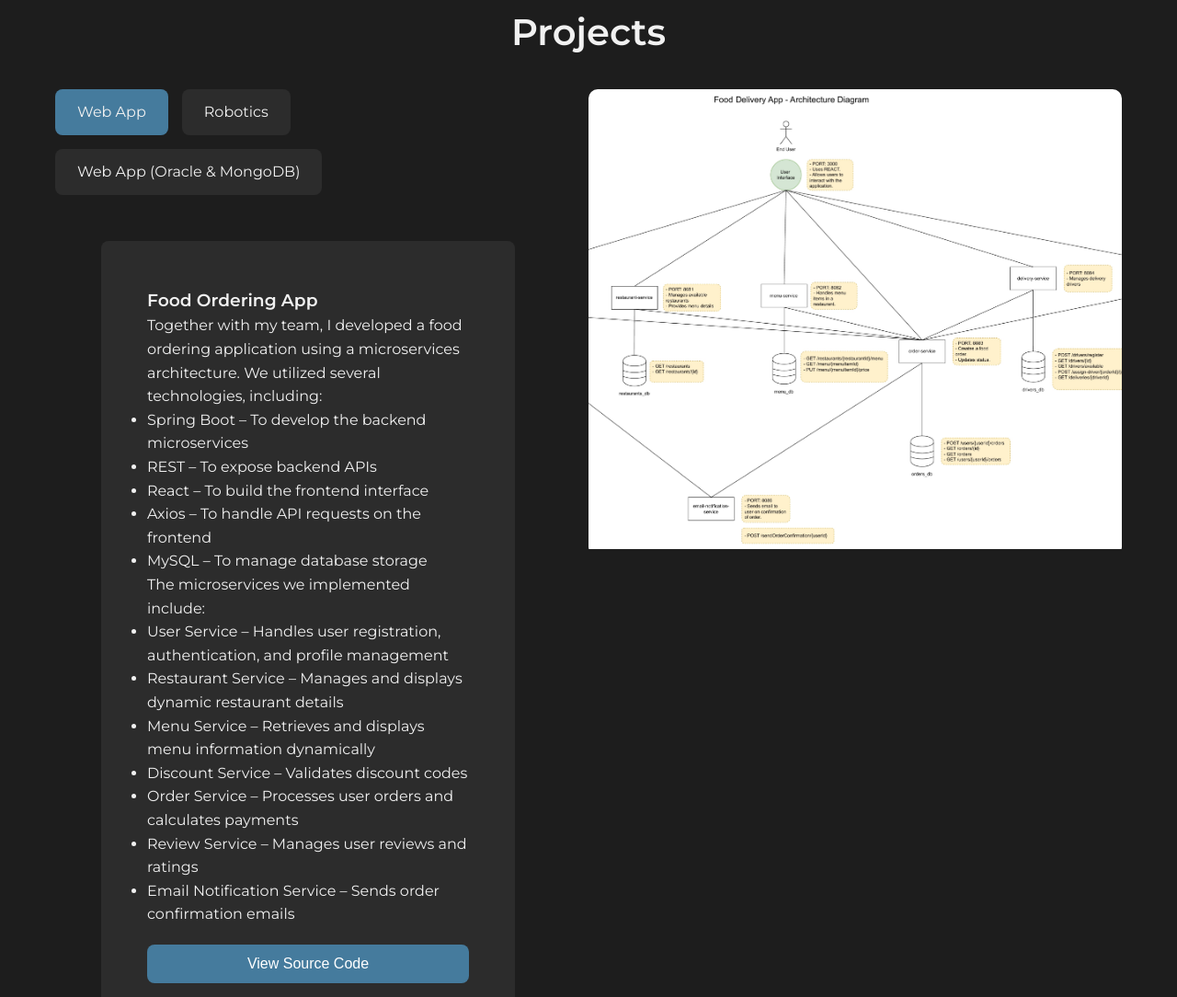
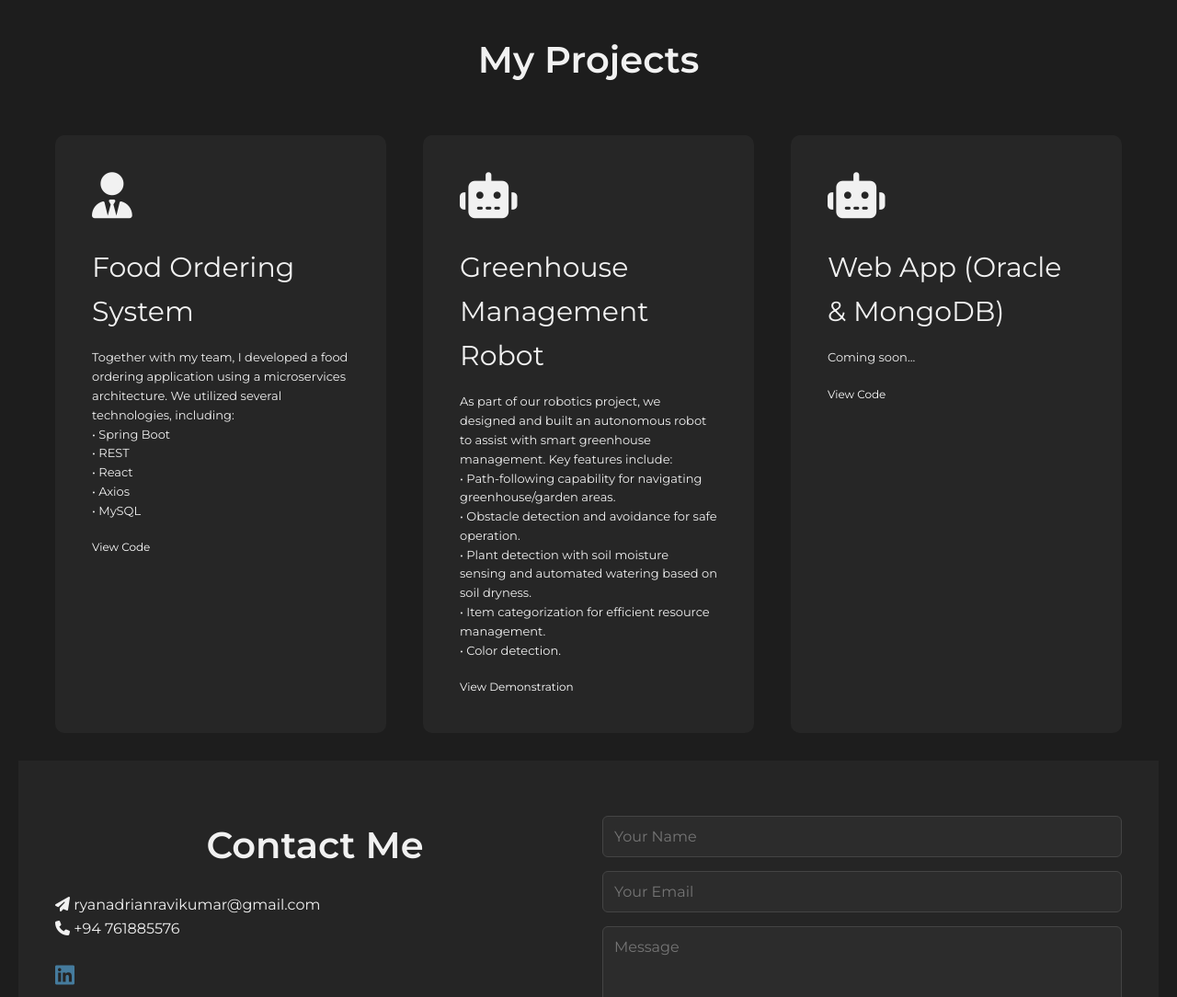
Before and after one commit to RyanAdrianRavikumar/portfolio, a plain HTML site: page index.html in a window 1280 px wide. Shown: the part 1631-2715 px from the top of the page at 92% size. Drawn offline with Linux system fonts and the light colour scheme.

Commit message:
altered the projects sections

```diff
--- a/index.html
+++ b/index.html
@@ -72,88 +72,52 @@
             </div>
         </section>
 
-        <div id="projects">
+        <div id="services">
             <div class="container">
-                <h1 class="sub-title">Projects</h1>
-                <div class="projects-wrapper">
-                    <div class="projects-tabs">
-                        <div class="project-tab-header">
-                            <div class="project-tab-links active-link" onclick="openProject('project1')">Web App</div>
-                            <div class="project-tab-links" onclick="openProject('project2')">Robotics</div>
-                            <div class="project-tab-links" onclick="openProject('project3')">Web App (Oracle & MongoDB)</div>
-                        </div>
+                <h1 class="sub-title">My Projects</h1>
+                <div class="services-list">
+                    <div>
+                        <i class="fa-solid fa-user-tie"></i>
+                        <h2>Food Ordering System</h2>
+                        <p>Together with my team, I developed a food ordering application using a microservices architecture. We utilized several technologies, including:
+                            <br>
+                            • Spring Boot
+                            <br>
+                            • REST
+                            <br>
+                            • React
+                            <br>
+                            • Axios
+                            <br>
+                            • MySQL
+                        </p>
 
-                        <div class="project-tab-content active-tab" id="project1">
-                            <h3>Food Ordering App</h3>
-                            <p>Together with my team, I developed a food ordering application using a microservices architecture. We utilized several technologies, including:</p>
-                            <ul>
-                                <li>Spring Boot – To develop the backend microservices</li>
-                                <li>REST – To expose backend APIs</li>
-                                <li>React – To build the frontend interface</li>
-                                <li>Axios – To handle API requests on the frontend</li>
-                                <li>MySQL – To manage database storage</li>
-                            </ul>
-                            <p>The microservices we implemented include:</p>
-                            <ul>
-                                <li>User Service – Handles user registration, authentication, and profile management</li>
-                                <li>Restaurant Service – Manages and displays dynamic restaurant details</li>
-                                <li>Menu Service – Retrieves and displays menu information dynamically</li>
-                                <li>Discount Service – Validates discount codes</li>
-                                <li>Order Service – Processes user orders and calculates payments</li>
-                                <li>Review Service – Manages user reviews and ratings</li>
-                                <li>Email Notification Service – Sends order confirmation emails</li>
-                            </ul>
-                            <button class="btn-project1">
-                                <a href="https://github.com/RyanAdrianRavikumar/food-delivery-app.git" target="_blank">
-                                    View Source Code
-                                </a>
-                            </button>
-                        </div>
-
-                        <div class="project-tab-content" id="project2">
-                            <h3>Greenhouse/Garden Management Robot</h3>
-                            <p>As part of our robotics project, we designed and built an autonomous robot to assist with smart greenhouse management. This project enhanced our skills in robotics, sensor integration, and automation.</p>
-                            <p>Key features include:</p>
-                            <ul>
-                                <li>Path-following capability for navigation</li>
-                                <li>Obstacle detection and avoidance</li>
-                                <li>Plant detection with soil moisture sensing</li>
-                                <li>Automated watering system</li>
-                                <li>Item categorization system</li>
-                                <li>Color detection capabilities</li>
-                            </ul>
-                        </div>
-
-                        <div class="project-tab-content" id="project3">
-                            <h3>Urban Food Marketplace</h3>
-                            <p>Web application using Oracle DB and MongoDB for managing urban agricultural product listings and customer reviews. Developed with:</p>
-                            <ul>
-                                <li>Full-stack JavaScript implementation</li>
-                                <li>Hybrid database architecture</li>
-                                <li>Geolocation-based product listings</li>
-                                <li>User review and rating system</li>
-                            </ul>
-                        </div>
+                        <a href="https://github.com/RyanAdrianRavikumar/food-delivery-app.git" target="_blank">View Code</a>
                     </div>
-
-                    <div class="projects-media">
-                        <div class="project-media active-media" id="project1-media">
-                            <img src="assets/projects/ead-2/architecture.jpeg" alt="Food App Architecture" class="project-image">
-                        </div>
-                        <div class="project-media" id="project2-media">
-                            <img src="assets/projects/robotics/robot.jpeg" alt="Gardening Robot" class="project-image">
-                            <video controls class="project-video">
-                                <source src="assets/projects/robotics/robot.mov" type="video/mp4">
-                            </video>
-                        </div>
-                        <div class="project-media" id="project3-media">
-                            <img src="assets/project3.png" alt="Marketplace Interface" class="project-image">
-                            <video controls class="project-video">
-                                <source src="assets/project3-video.mp4" type="video/mp4">
-                            </video>
-                        </div>
+                    <div>
+                        <i class="fa-solid fa-robot"></i>
+                        <h2>Greenhouse Management Robot</h2>
+                        <p>As part of our robotics project, we designed and built an autonomous robot to assist with smart greenhouse management. Key features include:
+                            <br>
+                            • Path-following capability for navigating greenhouse/garden areas.
+                            <br>
+                            • Obstacle detection and avoidance for safe operation.
+                            <br>
+                            • Plant detection with soil moisture sensing and automated watering based on soil dryness.
+                            <br>
+                            • Item categorization for efficient resource management.
+                            <br>
+                            • Color detection.</p>
+                        <a href="https://youtu.be/CPZzRW4a6wI?si=bJJMTAq7snqsdWZK">View Demonstration</a>
+                    </div>
+                    <div>
+                        <i class="fa-solid fa-robot"></i>
+                        <h2>Web App (Oracle & MongoDB)</h2>
+                        <p>Coming soon...</p>
+                        <a href="">View Code </a>
                     </div>
                 </div>
+
             </div>
         </div>
 
--- a/styles.css
+++ b/styles.css
@@ -242,128 +242,49 @@ main {
     font-weight: 600;
 }
 
-/* Projects Section Fixes */
-#projects .projects-wrapper {
-    display: flex;
-    flex-wrap: wrap;
-    gap: 30px;
-    margin-top: 30px;
 
+#services{
+    padding: 30px 0;
 }
 
-.projects-tabs {
-    flex: 1 1 100%;
-
+.services-list{
+    display: grid;
+    grid-template-columns: repeat(auto-fit, minmax(250px, 1fr));
+    grid-gap: 40px;
+    margin-top: 50px;
 }
 
-.projects-media {
-    flex: 1 1 100%;
-    order: -1;
+.services-list div{
+    background-color: #262626;
+    padding: 40px;
+    font-size: 13px;
+    font-weight: 300;
+    border-radius: 10px;
+    transition: background 0.5s, transform 0.5s;
 }
 
-.project-tab-header {
-    display: flex;
-    flex-wrap: wrap;
-    gap: 15px;
-    margin-bottom: 20px;
+.services-list div i{
+    font-size: 50px;
+    margin-bottom: 30px;
 }
 
-.project-tab-links {
-    padding: 12px 24px;
-    background: #2c2c2c;
-    border-radius: 8px;
-    cursor: pointer;
-    transition: all 0.3s;
+.services-list div h2{
+    font-size: 30px;
     font-weight: 500;
+    margin-bottom: 15px;
 }
 
-.project-tab-links.active-link {
-    background: #457b9d;
+.services-list div a{
+    text-decoration: none;
+    color: #fff;
+    font-size: 12px;
+    margin-top: 20px;
+    display: inline-block;
 }
 
-.project-tab-content {
-    display: none;
-    padding: 50px;
-    background: #2c2c2c;
-    border-radius: 8px;
-    margin: 50px;
-
-}
-
-.project-tab-content.active-tab {
-    display: block;
-}
-
-.project-media {
-    display: none;
-    position: relative;
-    border-radius: 10px;
-    overflow: hidden;
-}
-
-.project-media.active-media {
-    display: block;
-}
-
-.project-image {
-    width: 100%;
-    height: 400px;
-    object-fit: cover;
-}
-
-.project-video {
-    width: 100%;
-    height: 400px;
-    object-fit: cover;
-}
-
-.btn-project1 {
-    background-color: #457b9d;
-    color: #fff;
-    padding: 12px 24px;
-    border: none;
-    border-radius: 8px;
-    font-size: 16px;
-    font-family: Poppins, sans-serif;
-    cursor: pointer;
-    transition: background-color 0.3s, transform 0.2s;
-  }
-
-  .btn-project1:hover {
-    background-color: #1d3557;
-    transform: scale(1.05);
-  }
-
-  .btn-project1 a {
-    color: #fff;
-    text-decoration: none;
-    display: inline-block;
-    width: 100%;
-    height: 100%;
-  }
-
-  .btn-project1 a:hover {
-    text-decoration: none;
-  }
-
-@media (min-width: 768px) {
-    .projects-wrapper {
-        flex-wrap: nowrap;
-    }
-
-    .projects-media {
-        flex: 0 0 50%;
-        order: 2;
-    }
-
-    .projects-tabs {
-        flex: 0 0 calc(50% - 30px);
-    }
-
-    .project-image,
-    .project-video {
-        height: 500px;
-    }
+.services-list div:hover{
+    background: #ff004f;
+    transform: translateY(-10px);
 }
 /* Contact Section */
 #contact {
@@ -446,6 +367,8 @@ form textarea {
     margin-top: 10px;
     font-weight: bold;
 }
+
+
 
 /* Responsive Design */
 @media (min-width: 768px) {
```
